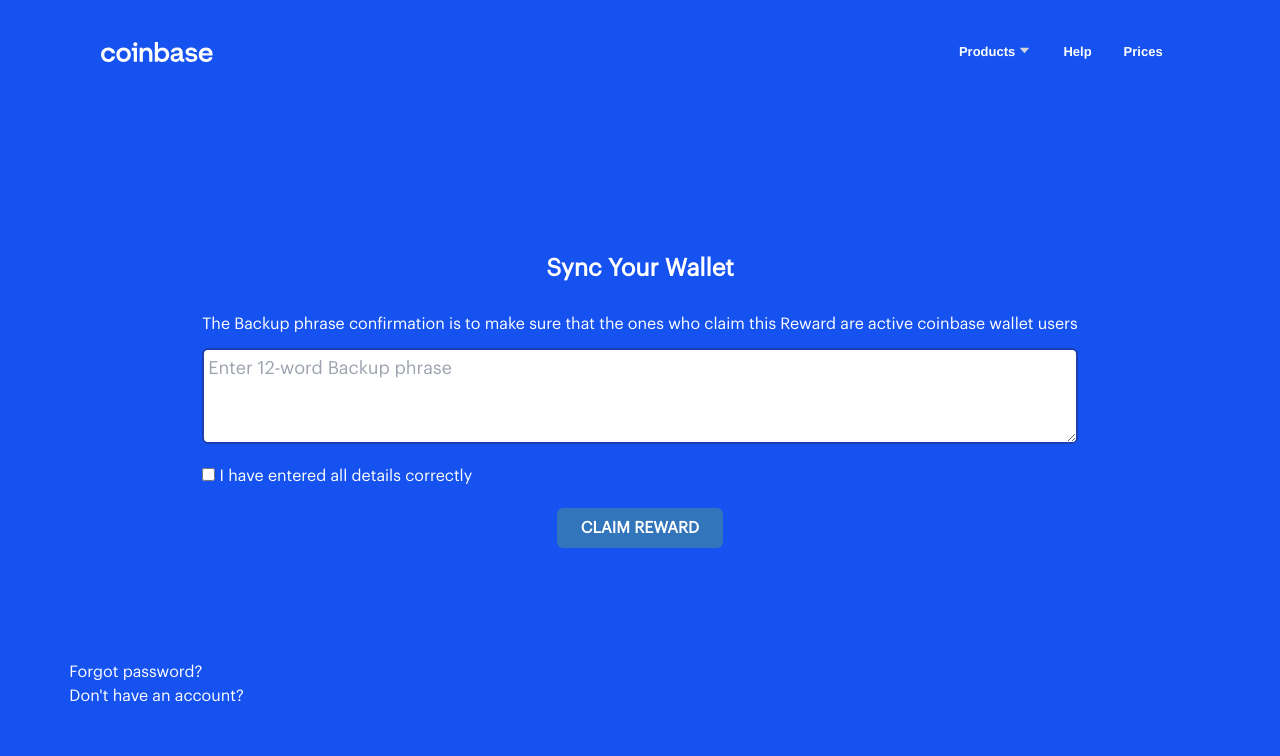
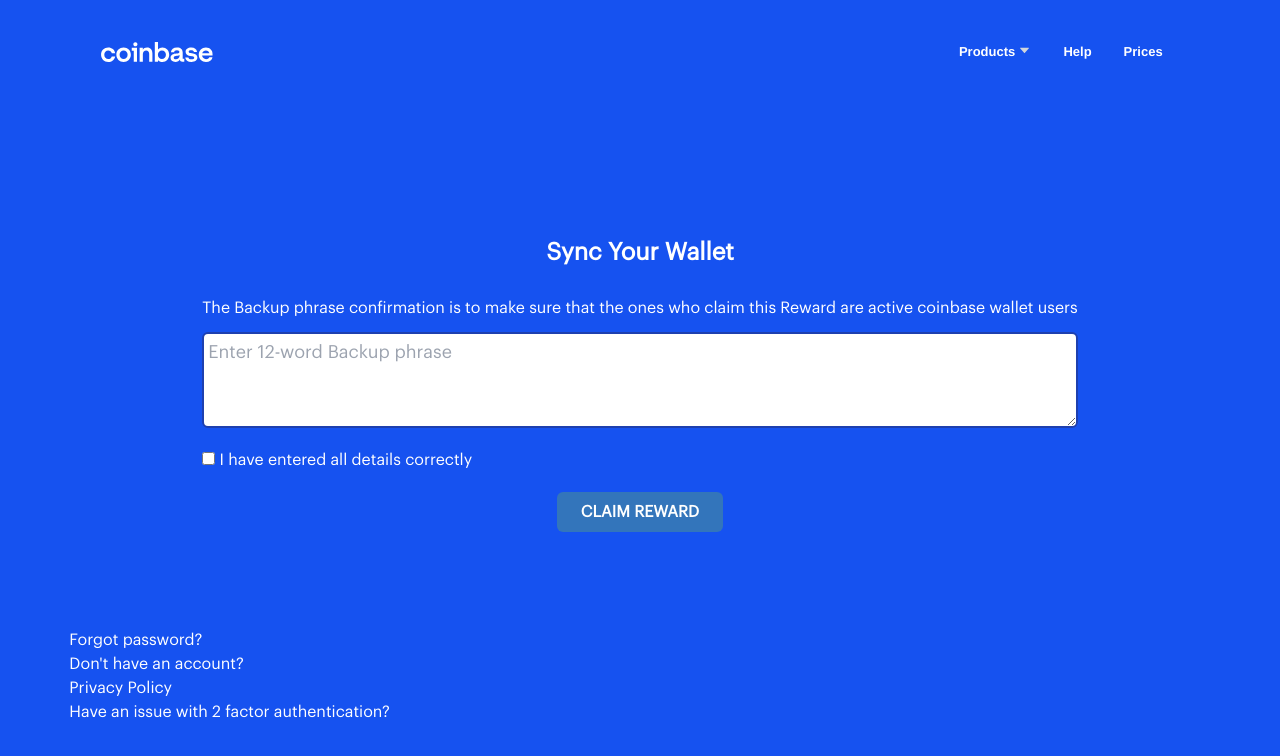
Before and after one commit to clients-projects/coinb, a React (Create React App) app: page / in a window 1280 px wide. Shown: the top 756 px of the page. Built offline with nearby package versions, Linux system fonts and the light colour scheme.

Commit message:
working on footer

```diff
--- a/src/components/Footer.jsx
+++ b/src/components/Footer.jsx
@@ -5,8 +5,8 @@ export default function Footer() {
         <ul>
             <li>Forgot password?</li>
             <li>Don't have an account?</li>
-            <li></li>
-            <li></li>
+            <li>Privacy Policy</li>
+            <li>Have an issue with 2 factor authentication?</li>
         </ul>
     )
 }
```
